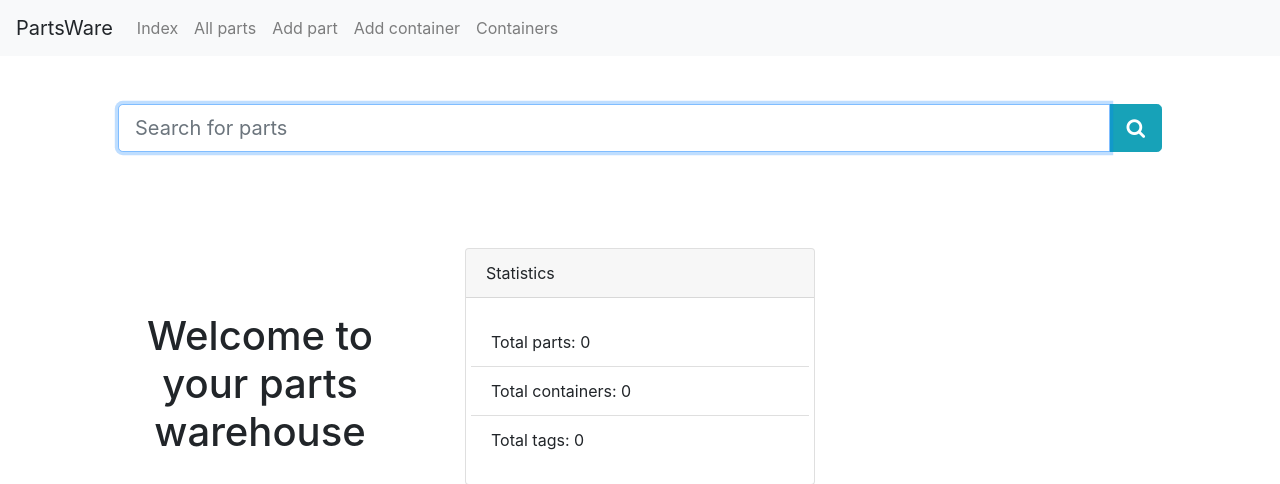
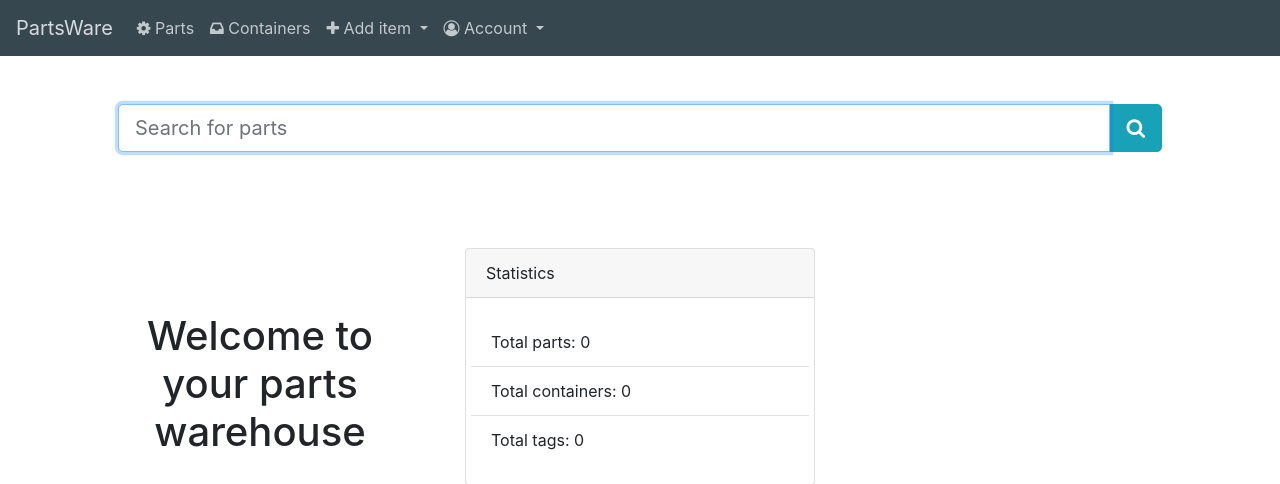
Before and after one commit to kobus-v-schoor/parts-ware, a Django app: page / in a window 1280 px wide. Shown: the top 484 px of the page. Run offline with Django 3.2, Linux system fonts and the light colour scheme; the visitor is signed in with stand-in values (Sample User, id 1); data that the repository does not hold is empty; some libraries are stand-ins or nearby versions.

Commit message:
updated navbar with icons, better layout and new color

```diff
--- /dev/null
+++ b/partsware/parts/static/parts/css/base.css
@@ -0,0 +1,20 @@
+/* navbar styling */
+
+.navbar-custom {
+    background-color: #37474F;
+}
+
+/* change the brand and text color */
+.navbar-custom .navbar-brand,
+.navbar-custom .navbar-text {
+    color: rgba(255,255,255,.8);
+}
+/* change the link color */
+.navbar-custom .navbar-nav .nav-link {
+    color: rgba(255,255,255,.7);
+}
+/* change the color of active or hovered links */
+.navbar-custom .nav-item.active .nav-link,
+.navbar-custom .nav-item:hover .nav-link {
+    color: #ffffff;
+}
--- a/partsware/parts/templates/parts/base.html
+++ b/partsware/parts/templates/parts/base.html
@@ -1,40 +1,59 @@
 {% extends 'base.html' %}
 
+{% load static %}
+{% block styles %}
+<link rel="stylesheet" href="{% static 'parts/css/base.css' %}">
+{% endblock %}
+
 {% block content %}
-<nav class="navbar navbar-expand-lg navbar-light bg-light">
-    <button class="navbar-toggler" type="button" data-toggle="collapse"
-        data-target="#navbarTogglerDemo01" aria-controls="navbarTogglerDemo01"
-        aria-expanded="false" aria-label="Toggle navigation">
+<nav class="navbar navbar-expand-lg navbar-dark navbar-custom">
+    <a href="{% url 'parts:index' %}" class="navbar-brand">PartsWare</a>
+
+    <button class="navbar-toggler btn-primary" type="button" data-toggle="collapse"
+        data-target=".navbar-collapse">
         <span class="navbar-toggler-icon"></span>
     </button>
 
-    <div class="collapse navbar-collapse" id="navbarTogglerDemo01">
-        <a class="navbar-brand">PartsWare</a>
-        <ul class="navbar-nav mr-auto mt-2 mt-lg-0">
+    <div class="collapse navbar-collapse">
+        <ul class="navbar-nav mr-auto">
             <li class="nav-item">
-                <a class="nav-link" href="{% url 'parts:index' %}">
-                    Index
+                <a class="nav-link" href="{% url 'parts:all_parts' %}">
+                    <i class="fa fa-cog"></i> Parts
                 </a>
             </li>
+
             <li class="nav-item">
-                <a class="nav-link" href="{% url 'parts:all_parts' %}">
-                    All parts
+                <a class="nav-link" href="{% url 'parts:list_containers' %}">
+                    <i class="fa fa-inbox"></i> Containers
                 </a>
             </li>
-            <li class="nav-item">
-                <a class="nav-link" href="{% url 'parts:add_part' %}">
-                    Add part
+
+            <li class="nav-item dropdown">
+                <a href="#" class="nav-link dropdown-toggle" data-toggle="dropdown">
+                    <i class="fa fa-plus"></i> Add item
                 </a>
+
+                <div class="dropdown-menu">
+                    <a class="dropdown-item" href="{% url 'parts:add_part' %}">
+                        <i class="fa fa-cog"></i> Part
+                    </a>
+
+                    <a class="dropdown-item" href="{% url 'parts:add_container' %}">
+                        <i class="fa fa-inbox"></i> Container
+                    </a>
+                </div>
             </li>
-            <li class="nav-item">
-                <a class="nav-link" href="{% url 'parts:add_container' %}">
-                    Add container
+
+            <li class="nav-item dropdown">
+                <a href="#" class="nav-link dropdown-toggle" data-toggle="dropdown">
+                    <i class="fa fa-user-circle-o"></i> Account
                 </a>
-            </li>
-            <li class="nav-item">
-                <a class="nav-link" href="{% url 'parts:list_containers' %}">
-                    Containers
-                </a>
+
+                <div class="dropdown-menu">
+                    <a class="dropdown-item" href="{% url 'logout' %}">
+                        <i class="fa fa-sign-out"></i> Logout
+                    </a>
+                </div>
             </li>
         </ul>
 
@@ -43,10 +62,10 @@
             {% csrf_token %}
 
             <div class="input-group">
-                <input name="search" class="form-control" type="search" placeholder="Search" aria-label="Search">
+                <input name="search" class="form-control" type="search" placeholder="Search">
 
                 <div class="input-group-append">
-                    <button class="btn btn-outline-dark" type="submit">
+                    <button class="btn btn-secondary" type="submit">
                         <i class="fa fa-search"></i>
                     </button>
                 </div>
```
Also changed, not shown: partsware/static/css/base.css (deleted).
